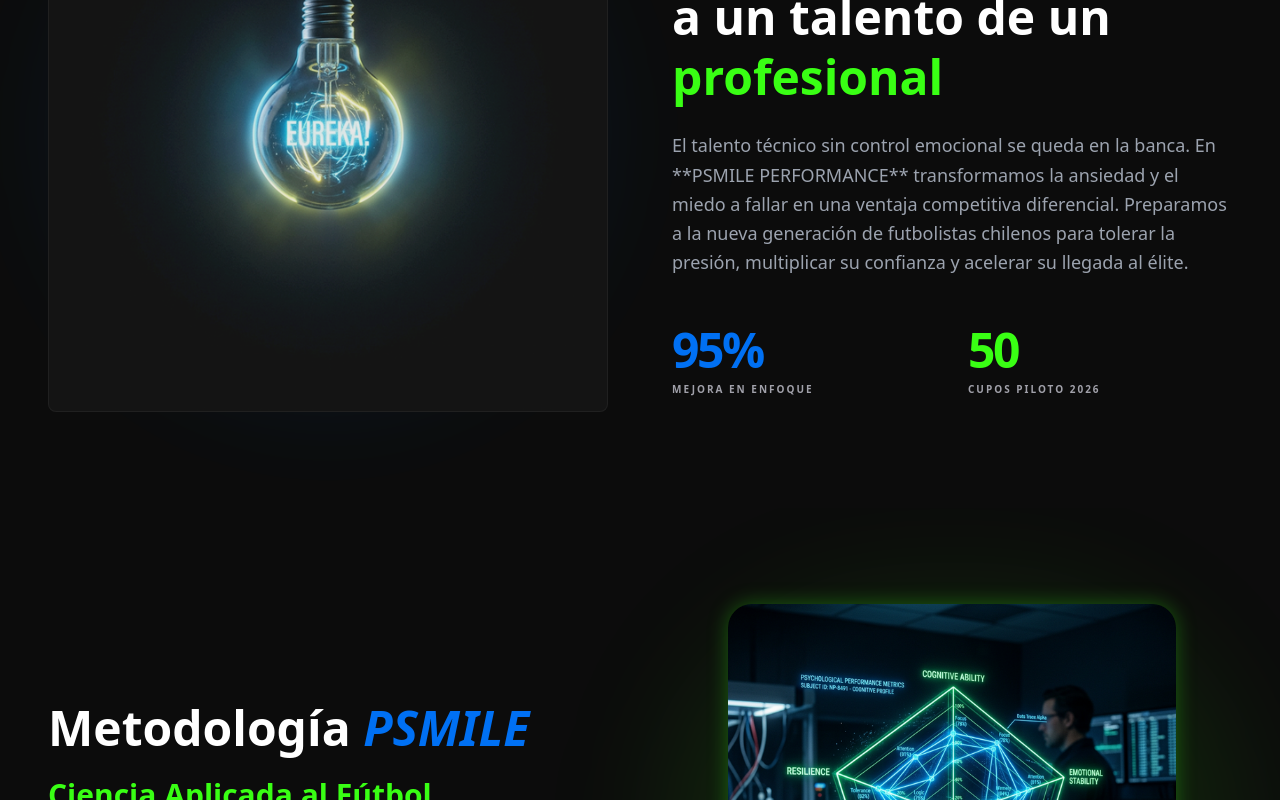
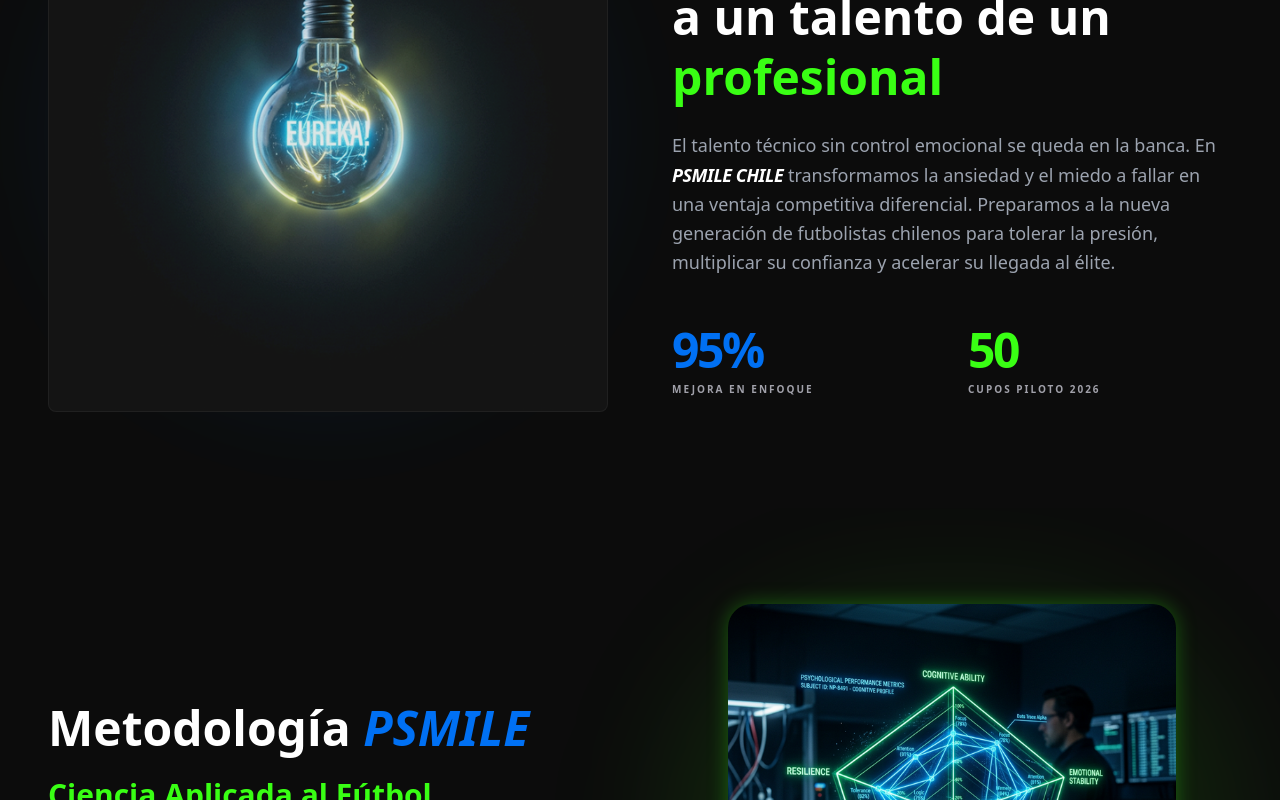
Before and after one commit to XLMR47/psmile-landing-page, a React (Vite) app: page / in a window 1280 px wide. Shown: the part 1000-1800 px from the top of the page. Built offline with nearby package versions, Linux system fonts and the light colour scheme.

Commit message:
Update brand name to PSMILE CHILE and improve styling

```diff
--- a/src/components/About.jsx
+++ b/src/components/About.jsx
@@ -23,7 +23,7 @@
                         </h2>
 
                         <p className="text-[#9CA3AF] text-lg leading-relaxed mb-12 max-w-xl">
-                            El talento técnico sin control emocional se queda en la banca. En **PSMILE PERFORMANCE** transformamos la ansiedad y el miedo a fallar en una ventaja competitiva diferencial. Preparamos a la nueva generación de futbolistas chilenos para tolerar la presión, multiplicar su confianza y acelerar su llegada al élite.
+                            El talento técnico sin control emocional se queda en la banca. En <span className="text-white font-black italic tracking-tight">PSMILE CHILE</span> transformamos la ansiedad y el miedo a fallar en una ventaja competitiva diferencial. Preparamos a la nueva generación de futbolistas chilenos para tolerar la presión, multiplicar su confianza y acelerar su llegada al élite.
                         </p>
 
                         <div className="grid grid-cols-2 gap-8">
--- a/src/components/Footer.jsx
+++ b/src/components/Footer.jsx
@@ -13,7 +13,7 @@
                             <div className="rounded-sm overflow-hidden w-7 h-7 flex items-center justify-center">
                                 <img src="/images/Logo.png" alt="PSMILE Logo" className="w-full h-full object-contain" />
                             </div>
-                            <span className="font-black tracking-tighter text-lg text-white">PSMILE PERFORMANCE</span>
+                            <span className="font-black tracking-tighter text-lg text-white">PSMILE CHILE</span>
                         </div>
                         <p className="text-[#9CA3AF] text-xs max-w-xs">
                             Desarrollando la mente de los futbolistas que transformarán Chile.
@@ -49,7 +49,7 @@
 
                 <div className="text-center border-t border-white/5 pt-8">
                     <p className="text-[#9CA3AF] text-[10px] tracking-widest uppercase">
-                        © {new Date().getFullYear()} PSMILE PERFORMANCE. TODOS LOS DERECHOS RESERVADOS. PRODUCIDO PARA EL ALTO RENDIMIENTO EN CHILE.
+                        © {new Date().getFullYear()} PSMILE CHILE. TODOS LOS DERECHOS RESERVADOS. PRODUCIDO PARA EL ALTO RENDIMIENTO EN CHILE.
                     </p>
                 </div>
 
```
